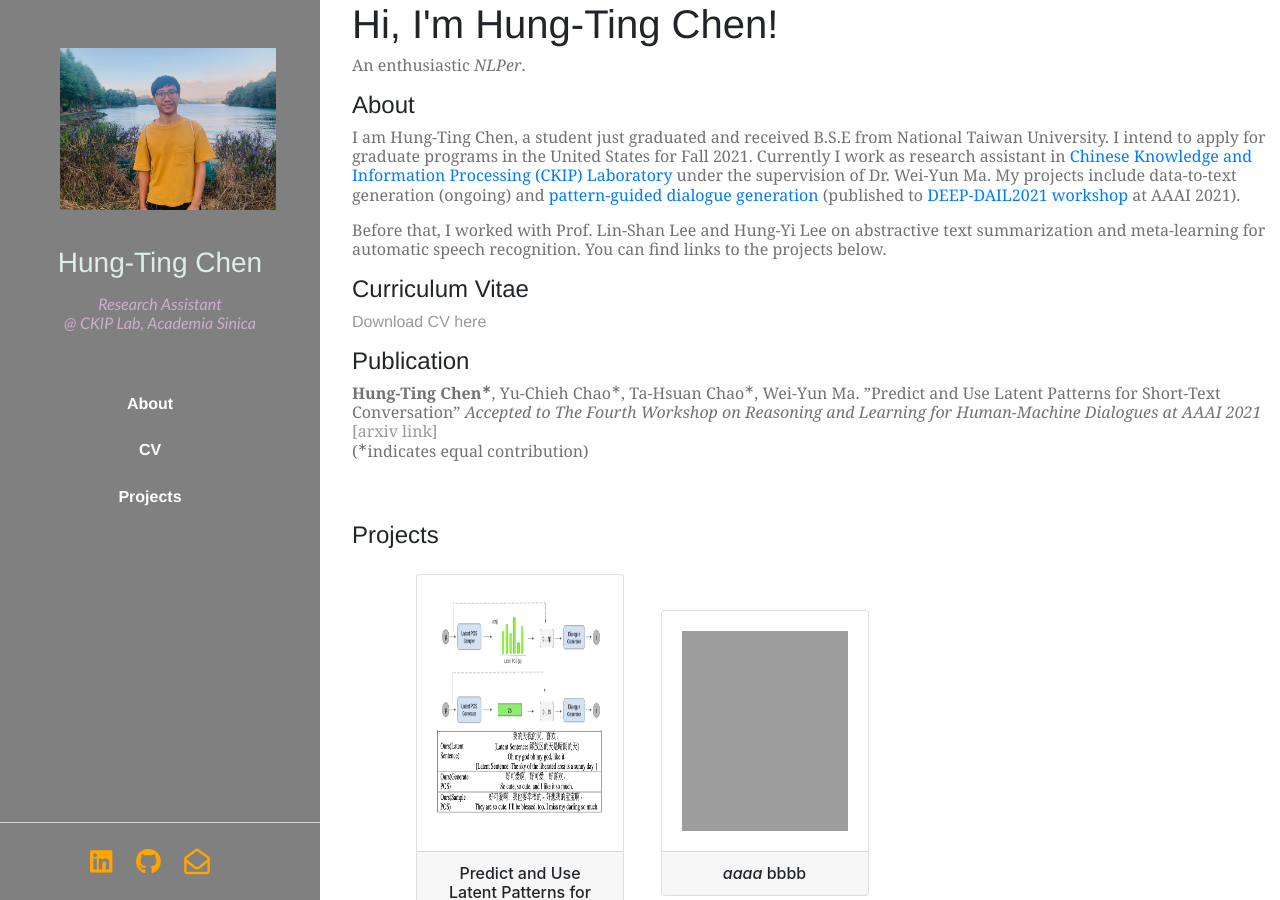
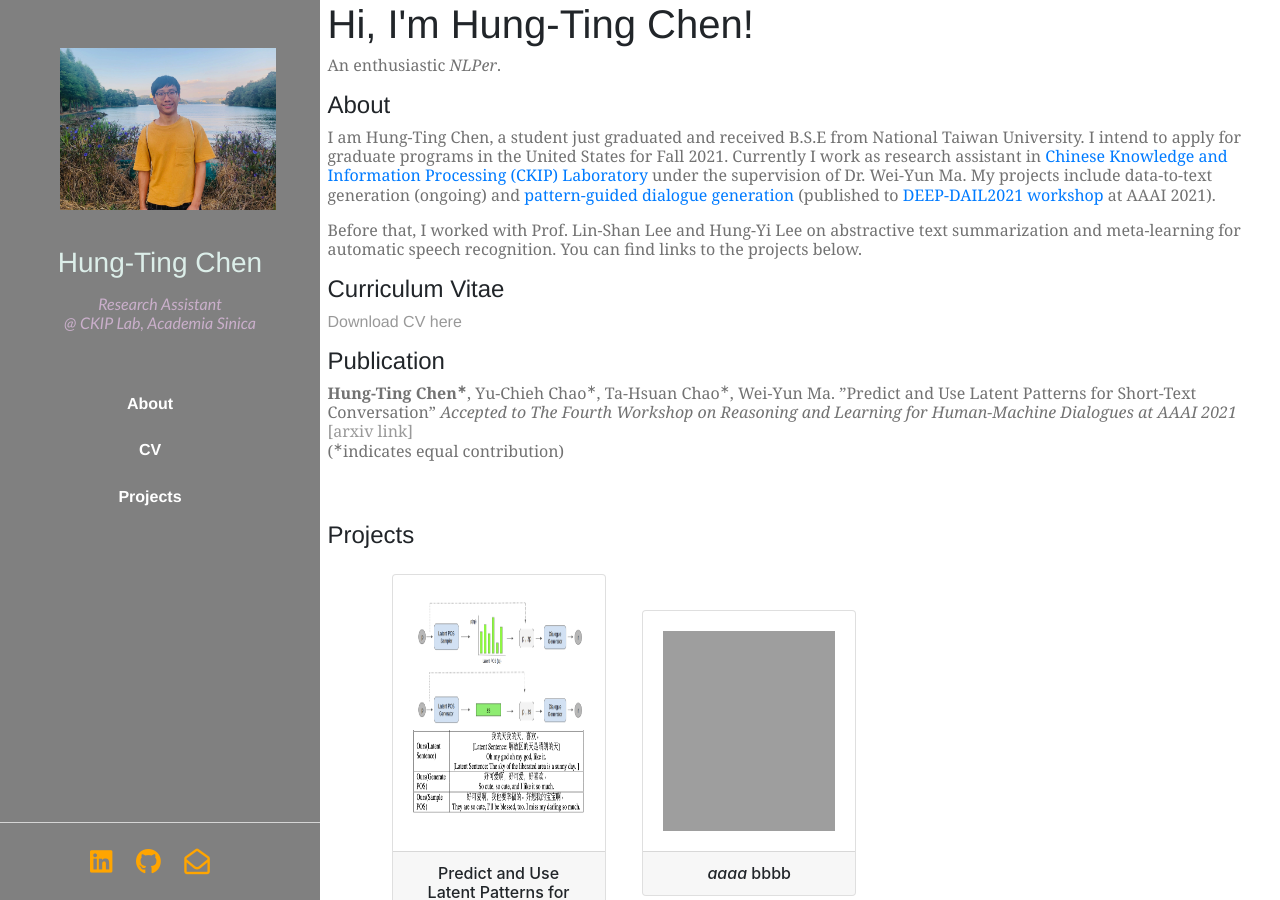
Before and after one commit to timchen0618/timchen0618.github.io, a Jekyll site: the page index.html, which Jekyll copies as it is, in a window 1280 px wide and 900 px high. Built offline with Jekyll 4.4.1, drawn with Linux system fonts in a browser that asks for light colours; nearby versions of some CDN libraries.

Commit message:
modify layout

```diff
--- a/index.html
+++ b/index.html
@@ -18,6 +18,8 @@
       <link rel="stylesheet" href="https://cdn.jsdelivr.net/npm/bootstrap@4.5.3/dist/css/bootstrap.min.css" integrity="sha384-TX8t27EcRE3e/ihU7zmQxVncDAy5uIKz4rEkgIXeMed4M0jlfIDPvg6uqKI2xXr2" crossorigin="anonymous">
   </head>
   <body>
+        <div class="row">
+            <div class="col">
                 <section id="header">
                     <header>
                         <span class="image avatar"><img class="tim" src="images/tim2.jpg" alt="not displaying" /></span>
@@ -41,17 +43,8 @@
                         </ul>
                     </footer>
                 </section>
-
-        <!-- <nav>
-            <ul>
-            <li><a href="#">Home</a></li>
-            <li><a href="#about">About</a></li>
-            <li><a href="#cv">CV</a></li>
-            <li><a href="#blog">Blog</a></li>
-            </ul>
-
-        </nav> -->
-        <div class="main">
+            </div>
+            <div class="col-9">
                 <div class="blurb">
                 <h1>Hi, I'm Hung-Ting Chen!</h1>
                 <p> An enthusiastic <em>NLPer</em>. </p>
@@ -205,8 +198,6 @@
                                 </a>
                             </div>
 
-
-
                             <div class="project_block">
                                 <a href="https://docs.google.com/presentation/d/1h4JC30qSp6azOQBoXwChTX7LXVqkHMnl2Z2x4oDHWkk/edit?usp=sharing">
                                     <figure>
@@ -216,16 +207,6 @@
                                 </a>
                             </div>
 
-
-
-
-                    <!-- <div style="width: 50%; float:left">
-                    </div>
-
-                    <div style="width: 50%; float:right">
-
-                    </div>
-                     -->
 
                     </div>
                 </section>
@@ -243,6 +224,21 @@
                     </div>
                 </section> -->
 
+            </div>
+        </div>
+
+
+
+        <!-- <nav>
+            <ul>
+            <li><a href="#">Home</a></li>
+            <li><a href="#about">About</a></li>
+            <li><a href="#cv">CV</a></li>
+            <li><a href="#blog">Blog</a></li>
+            </ul>
+
+        </nav> -->
+        <div class="main">
         </div>
 
     </body>
```
Lines whose indentation alone changed are shown as unchanged.
